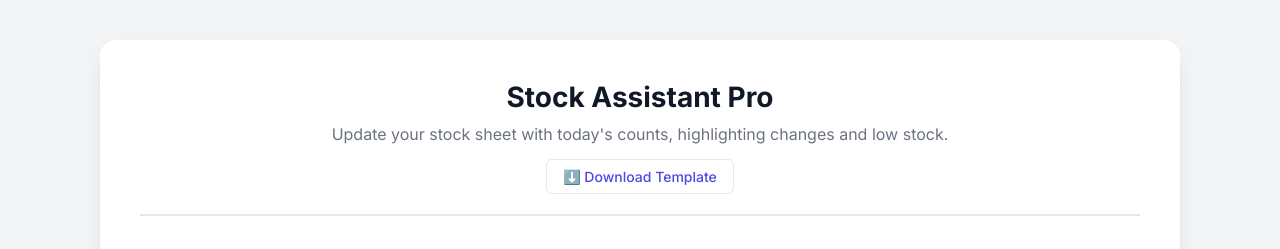
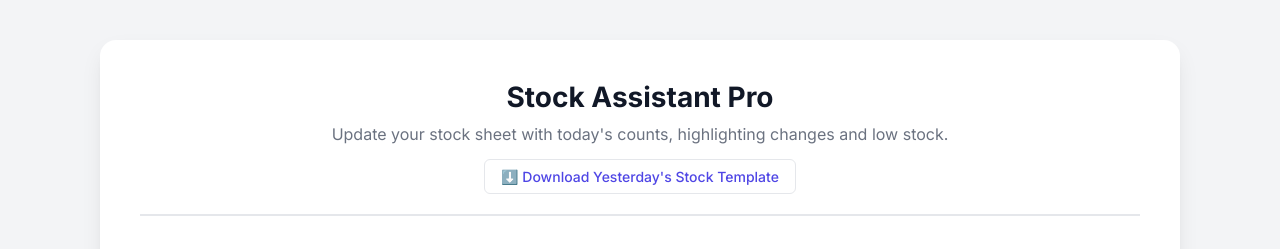
Before and after one commit to PasinduPanda/TikTok-Stock-Update, a plain HTML site: page index.html in a window 1280 px wide. Shown: the top 249 px of the page. Drawn offline with nearby package versions, Linux system fonts and the light colour scheme.

Commit message:
Update template download to Yesterday Stocks.xlsx

```diff
--- a/index.html
+++ b/index.html
@@ -278,8 +278,8 @@
             <h1>Stock Assistant Pro</h1>
             <p class="subtitle">Update your stock sheet with today's counts, highlighting changes and low stock.</p>
             <div style="margin-top: 15px;">
-                <a href="./Sheet format.xlsx" download="Stock_Template.xlsx" class="btn-secondary">
-                    ⬇️ Download Template
+                <a href="./Yesterday Stocks.xlsx" download="Yesterday_Stocks_Template.xlsx" class="btn-secondary">
+                    ⬇️ Download Yesterday's Stock Template
                 </a>
             </div>
         </header>
```
Also changed, not shown: 1 other file.
